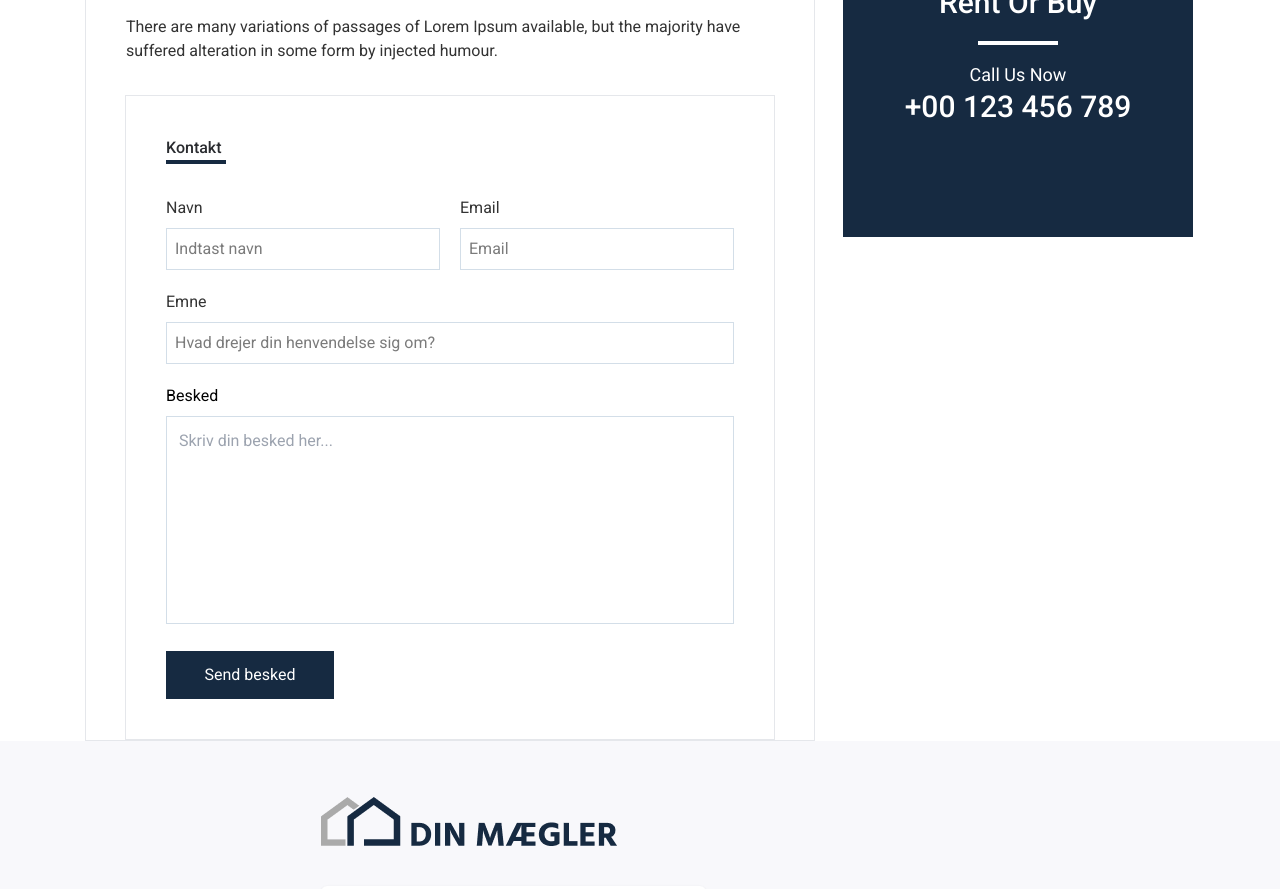
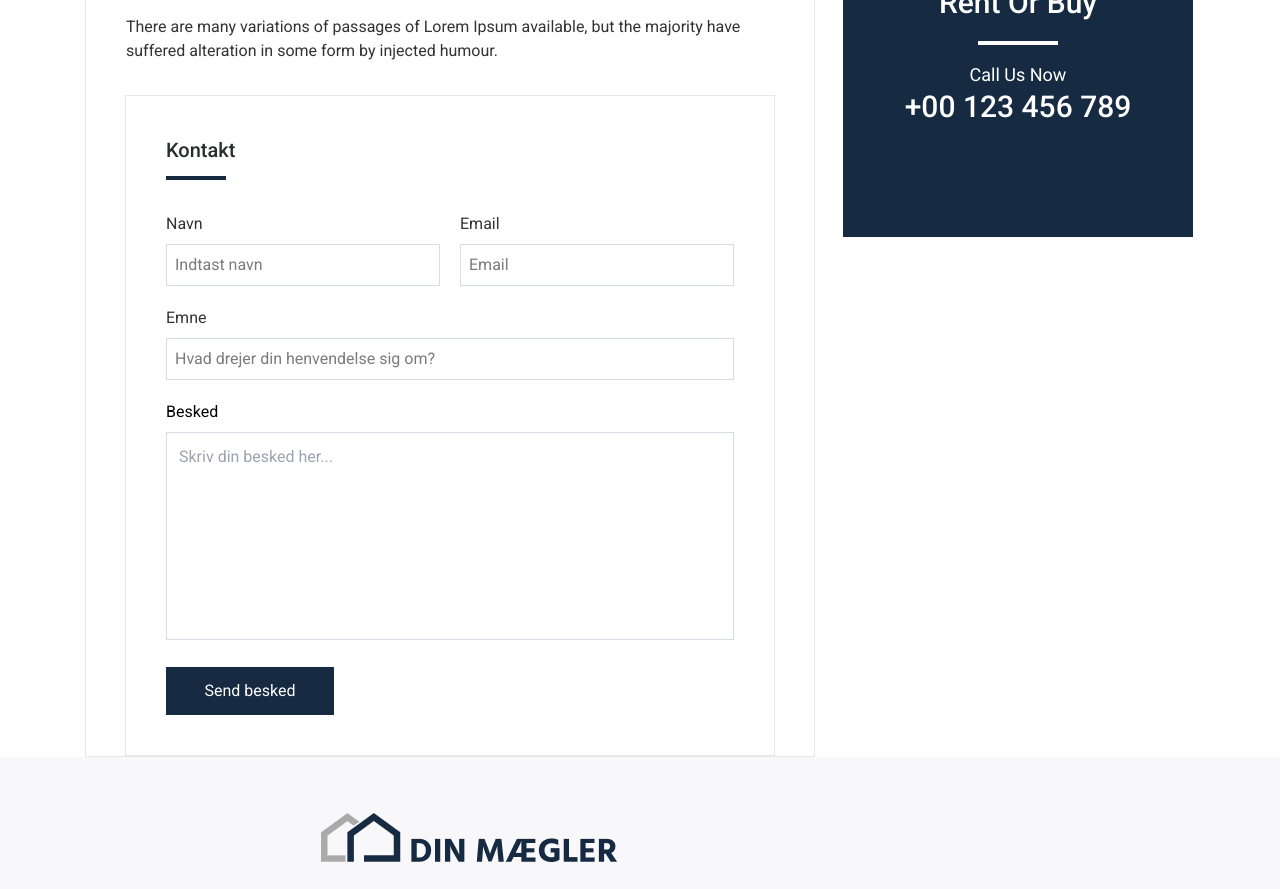
Before and after one commit to Howtoad/real-estate, a React (Create React App) app: page /maeglere/1 in a window 1280 px wide. Shown: the part 880-1769 px from the top of the page. Built offline with nearby package versions, Linux system fonts and the light colour scheme; no server answers.

Commit message:
fixed some padding and text size

```diff
--- a/src/templates/ContactAgentTemplate.js
+++ b/src/templates/ContactAgentTemplate.js
@@ -28,7 +28,7 @@ const ContactAgentTemplate = () => {
           </p>
         </div>
         <div className="border max-w-[650px] w-full mx-auto mt-8 p-10">
-          <h3 className="text-heading_2 font-medium font-3xl ">
+          <h3 className="text-heading_2 font-medium text-xl pb-3">
             Kontakt {content?.name}
           </h3>
           <div className="bg-primary max-w-[60px] w-full h-1 mb-8"></div>
```
